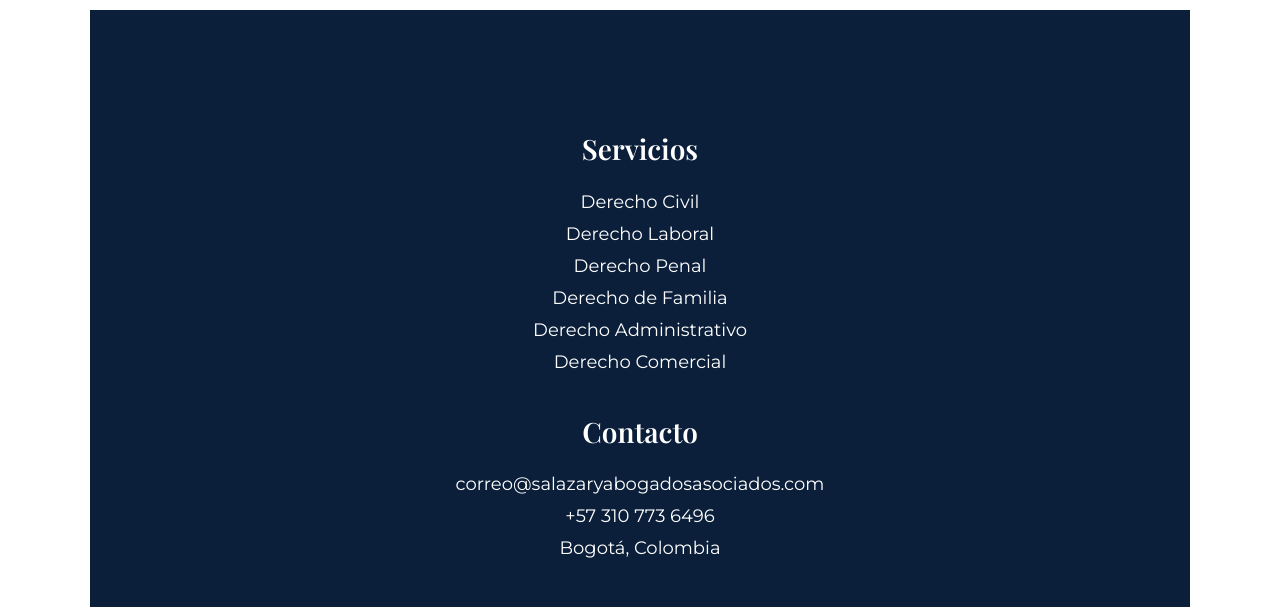
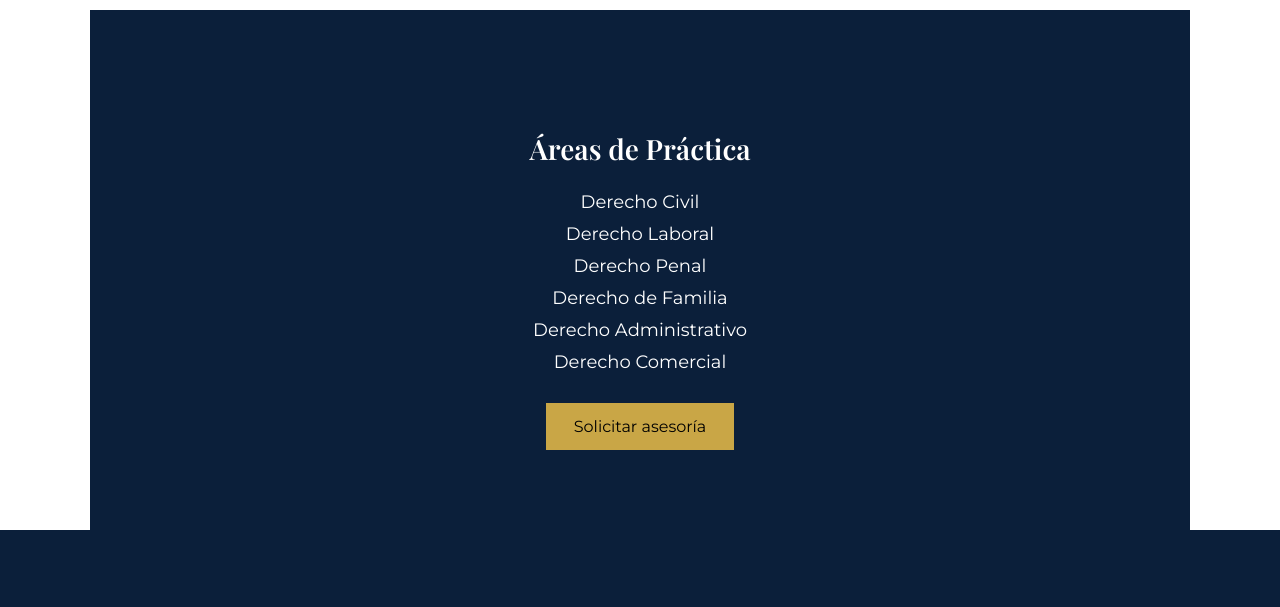
Before and after one commit to oscarlopez9/salazar-abogados, a website: page public/index.html in a window 1280 px wide. Shown: the part 1960-2567 px from the top of the page. Drawn offline with nearby package versions, Linux system fonts and the light colour scheme.

Commit message:
Index final profesional

```diff
--- a/public/index.html
+++ b/public/index.html
@@ -9,28 +9,29 @@
       "image": "https://salazar-abogados.onrender.com/logo.png",
       "address": {
         "@type": "PostalAddress",
-    "addressLocality": "Manizales",
+        "addressLocality": "Bogotá",
         "addressCountry": "Colombia"
       },
       "telephone": "+573107736496"
     }
     </script>
+
     <link rel="icon" href="logo.png" type="image/png">
     <meta charset="UTF-8">
     <meta name="viewport" content="width=device-width, initial-scale=1.0">
+
     <meta name="description" content="Salazar & Abogados Asociados. Firma de abogados en Colombia especializada en derecho civil, laboral, penal, familia y administrativo. Asesoría jurídica y representación legal.">
+    <meta name="keywords" content="abogados en Bogotá, abogado civil, abogado laboral, abogado penal, abogado de familia, demanda laboral, divorcio, sucesión, asesoría jurídica">
+    <meta name="author" content="Salazar & Abogados Asociados">
+    <meta name="robots" content="index, follow">
 
-<meta name="keywords" content="abogados, abogado en Colombia, abogado civil, abogado laboral, abogado penal, abogado de familia, demanda laboral, divorcio, sucesión, asesoría jurídica">
-
-<meta name="author" content="Salazar & Abogados Asociados">
-
-<meta name="robots" content="index, follow">
     <title>Salazar & Abogados Asociados</title>
     <link rel="stylesheet" href="style.css">
 
     <!-- Tipografías elegantes -->
     <link href="https://fonts.googleapis.com/css2?family=Playfair+Display:wght@400;600&family=Montserrat:wght@300;400;500&display=swap" rel="stylesheet">
 </head>
+
 <body>
 
 <header class="header">
@@ -52,6 +53,7 @@
     </div>
 </header>
 
+<!-- HERO -->
 <section class="hero">
     <div class="overlay reveal">
         <h1>Soluciones Jurídicas Integrales</h1>
@@ -75,6 +77,7 @@
         <p>Clientes</p>
     </div>
 </section>
+
 <!-- VALORES -->
 <section class="valores reveal">
     <h2>Nuestros Valores</h2>
@@ -100,6 +103,7 @@
         </div>
     </div>
 </section>
+
 <!-- POR QUE ELEGIRNOS -->
 <section class="elegirnos reveal">
     <h2>¿Por qué elegirnos?</h2>
@@ -126,10 +130,11 @@
         </div>
     </div>
 </section>
+
+<!-- AREAS DE PRACTICA -->
 <section class="home-contacto">
     <div class="container">
-
-        <h2>Servicios</h2>
+        <h2>Áreas de Práctica</h2>
         <p>Derecho Civil</p>
         <p>Derecho Laboral</p>
         <p>Derecho Penal</p>
@@ -137,14 +142,11 @@
         <p>Derecho Administrativo</p>
         <p>Derecho Comercial</p>
 
-        <h2>Contacto</h2>
-        <p>correo@salazaryabogadosasociados.com</p>
-        <p>+57 310 773 6496</p>
-        <p>Bogotá, Colombia</p>
-
+        <a href="contacto.html" class="btn">Solicitar asesoría</a>
     </div>
 </section>
 
+<!-- FOOTER -->
 <footer class="footer">
     <div class="footer-container">
 
```
Lines whose indentation alone changed are shown as unchanged.
